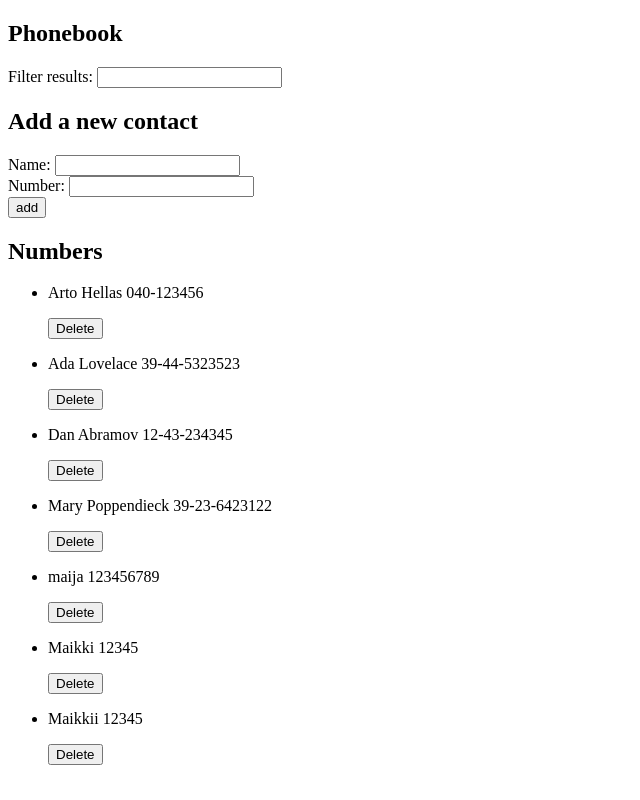
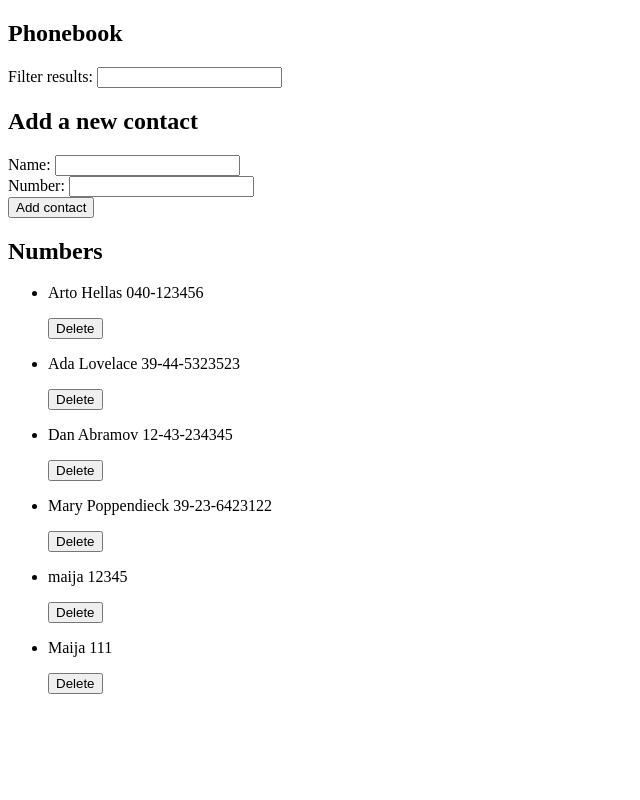
Before and after one commit to tukkimiesjonni/fullstackopen, a React (Vite) app in the folder part2/part2_project2/: page / in a window 1280 px wide. Shown: the whole page, without its empty margins (0-640 px from the left). Built offline with nearby package versions, Linux system fonts and the light colour scheme; data requests are answered from the project's data file.

Commit message:
Added exercise 2.15 modifications

```diff
--- a/part2/part2_project2/db.json
+++ b/part2/part2_project2/db.json
@@ -21,19 +21,14 @@
       "id": "4"
     },
     {
-      "id": "be86",
       "name": "maija",
-      "number": "123456789"
+      "number": "12345",
+      "id": "be86"
     },
     {
-      "id": "13f6",
-      "name": "Maikki",
-      "number": "12345"
-    },
-    {
-      "id": "d11c",
-      "name": "Maikkii",
-      "number": "12345"
+      "name": "Maija",
+      "number": "111",
+      "id": "120d"
     }
   ]
 }
--- a/part2/part2_project2/src/App.jsx
+++ b/part2/part2_project2/src/App.jsx
@@ -34,7 +34,7 @@ const PersonForm = ({ addPerson, newName, handleNameChange, newNumber, handleNum
         />
       </div>
       <div>
-        <button type="submit">add</button>
+        <button type="submit">Add contact</button>
       </div>
     </form>
   )
@@ -93,7 +93,7 @@ const deletePerson = (id) => {
       personService
         .remove(id)
         .then(() => {
-        setPersons(persons.filter(p => p.id !== id))
+          setPersons(persons.filter(person => person.id !== id))
         })
     }
   }
@@ -101,11 +101,28 @@ const deletePerson = (id) => {
   const addPerson = (event) => {
     event.preventDefault()
 
-    const nameExists = persons.some(person => person.name === newName)
+    const personExists = persons.find(person => person.name === newName)
 
-    if (nameExists) {
-      alert(`${newName} is already added to phonebook`)
-    } else {
+    if (personExists) {
+      const confirm = window.confirm(`${newName} is already added to phonebook, replace the old number with a new one?`)
+
+      if (confirm) {
+        const personObject = {
+          name: newName,
+          number: newNumber
+        }
+
+        personService
+          .update(personExists.id, personObject)
+          .then(updatedPerson => {
+            setPersons(persons.map(person => person.id !== personExists.id ? person : updatedPerson))
+            setNewName('')
+            setNewNumber('')
+          })
+      }
+    }
+
+    else {
       const personObject = {
         name: newName,
         number: newNumber
```
Lines whose indentation alone changed are shown as unchanged.
